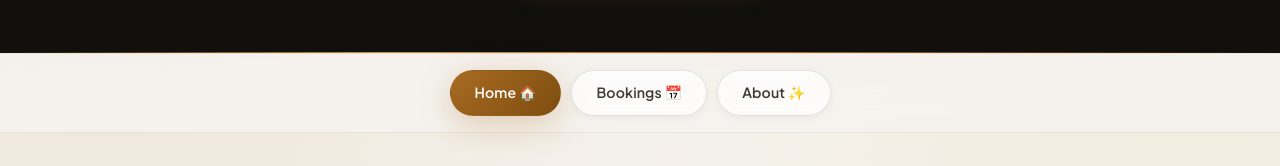
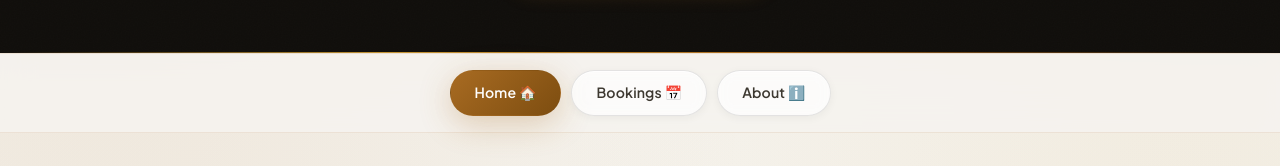
Before and after one commit to ahsan6023/barbor-frontend, a React app: page / in a window 1280 px wide. Shown: the part 319-485 px from the top of the page. Built offline with nearby package versions, Linux system fonts and the light colour scheme; the HTML template or start-up script is replaced by a standard one.

Commit message:
Update Layout.jsx

```diff
--- a/src/components/Layout.jsx
+++ b/src/components/Layout.jsx
@@ -5,7 +5,7 @@ import { salonInfo } from '../data/treatments'
 const navItems = [
   { to: '/', label: 'Home 🏠' },
   { to: '/bookings', label: 'Bookings 📅' },
-  { to: '/about', label: 'About ✨' },
+  { to: '/about', label: 'About ℹ️' },
 
 ]
 
```
